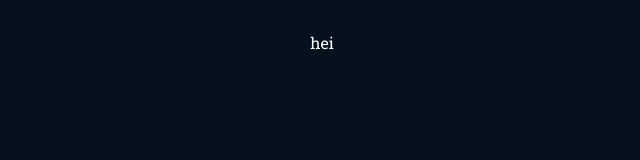
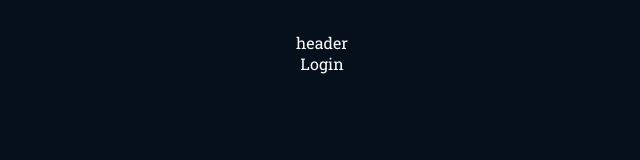
Before and after one commit to HannahNguyen6729/AI-Chat-Bot, a React (Vite) app in the folder client/: page /login in a window 1280 px wide. Shown: the top 160 px of the page, without its empty margins (318-958 px from the left). Built offline with nearby package versions, Linux system fonts and the light colour scheme.

Commit message:
add axios package, add routes with react-router-dom

```diff
--- a/client/package.json
+++ b/client/package.json
@@ -13,6 +13,7 @@
     "@emotion/react": "^11.11.4",
     "@emotion/styled": "^11.11.5",
     "@mui/material": "^5.15.14",
+    "axios": "^1.6.8",
     "react": "^18.2.0",
     "react-dom": "^18.2.0",
     "react-hot-toast": "^2.4.1",
--- a/client/src/App.tsx
+++ b/client/src/App.tsx
@@ -1,10 +1,24 @@
+import { Route, Routes } from 'react-router-dom';
 import './App.css';
+import Header from './components/Header';
+import Home from './pages/Home';
+import Signup from './pages/Signup';
+import Login from './pages/Login';
+import Chat from './pages/Chat';
+import NotFound from './pages/NotFound';
 
 function App() {
   return (
-    <>
-      <main>hei</main>
-    </>
+    <main>
+      <Header />
+      <Routes>
+        <Route path="/" element={<Home />} />
+        <Route path="/signup" element={<Signup />} />
+        <Route path="/login" element={<Login />} />
+        <Route path="/chat" element={<Chat />} />
+        <Route path="*" element={<NotFound />} />
+      </Routes>
+    </main>
   );
 }
 
--- /dev/null
+++ b/client/src/components/Header.tsx
@@ -0,0 +1,5 @@
+const Header = () => {
+  return <div>header</div>;
+};
+
+export default Header;
--- a/client/src/main.tsx
+++ b/client/src/main.tsx
@@ -1,8 +1,10 @@
 import React from 'react';
 import ReactDOM from 'react-dom/client';
 import App from './App.tsx';
+import { createTheme, ThemeProvider } from '@mui/material';
+import { BrowserRouter } from 'react-router-dom';
+
 import './index.css';
-import { createTheme, ThemeProvider } from '@mui/material';
 
 const theme = createTheme({
   typography: {
@@ -13,8 +15,10 @@
 
 ReactDOM.createRoot(document.getElementById('root')!).render(
   <React.StrictMode>
-    <ThemeProvider theme={theme}>
-      <App />
-    </ThemeProvider>
+    <BrowserRouter>
+      <ThemeProvider theme={theme}>
+        <App />
+      </ThemeProvider>
+    </BrowserRouter>
   </React.StrictMode>
 );
--- /dev/null
+++ b/client/src/pages/Chat.tsx
@@ -0,0 +1,7 @@
+import React from 'react';
+
+const Chat = () => {
+  return <div>Chat</div>;
+};
+
+export default Chat;
--- /dev/null
+++ b/client/src/pages/Home.tsx
@@ -0,0 +1,7 @@
+import React from 'react';
+
+const Home = () => {
+  return <div>Home</div>;
+};
+
+export default Home;
--- /dev/null
+++ b/client/src/pages/Login.tsx
@@ -0,0 +1,7 @@
+import React from 'react';
+
+const Login = () => {
+  return <div>Login</div>;
+};
+
+export default Login;
--- /dev/null
+++ b/client/src/pages/NotFound.tsx
@@ -0,0 +1,7 @@
+import React from 'react';
+
+const NotFound = () => {
+  return <div>Not found</div>;
+};
+
+export default NotFound;
--- /dev/null
+++ b/client/src/pages/Signup.tsx
@@ -0,0 +1,7 @@
+import React from 'react';
+
+const Signup = () => {
+  return <div>Signup</div>;
+};
+
+export default Signup;
```
Also changed, not shown: 1 other file (tests, documents, lock files or other folders).
